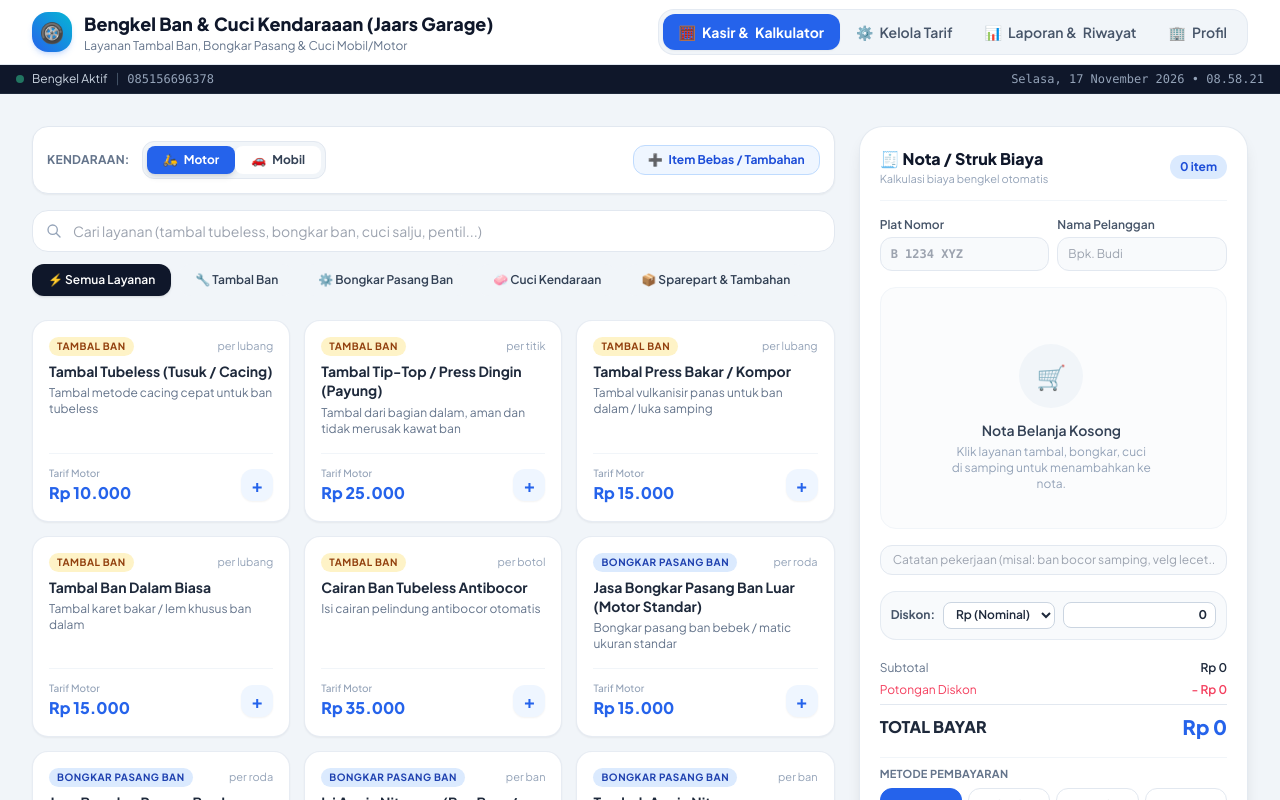
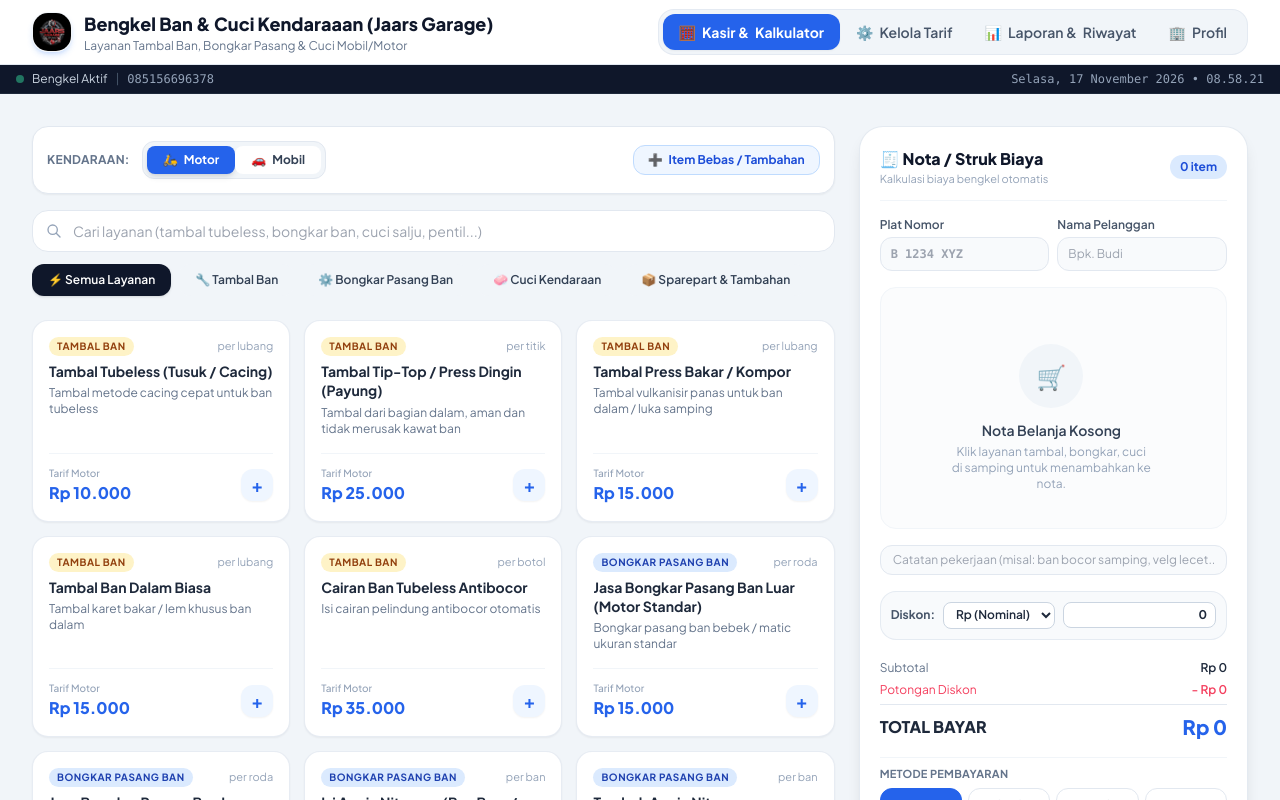
Before and after one commit to ARU30/Bengkel-Jaars, a website: page index.html in a window 1280 px wide. Shown: the top 800 px of the page. Drawn offline with nearby package versions, Linux system fonts and the light colour scheme.

Commit message:
Add files via upload

```diff
--- a/index.html
+++ b/index.html
@@ -4,6 +4,7 @@
     <meta charset="UTF-8">
     <meta name="viewport" content="width=device-width, initial-scale=1.0">
     <title>Kalkulator Bengkel Ban & Cuci Kendaraan</title>
+    <link rel="icon" type="image/png" href="img/redesign.png">
     <!-- Tailwind CSS CDN -->
     <script src="https://cdn.tailwindcss.com"></script>
     <script>
@@ -43,9 +44,7 @@
             <div class="flex items-center justify-between h-16 gap-4">
                 <!-- Brand Title -->
                 <div class="flex items-center gap-3">
-                    <div class="w-10 h-10 rounded-2xl bg-gradient-to-tr from-blue-600 to-cyan-500 flex items-center justify-center text-white shadow-md shadow-blue-500/20 text-xl font-bold">
-                        🛞
-                    </div>
+                    <img src="img/redesign.png" alt="Logo Bengkel" class="w-10 h-10 rounded-2xl object-cover shadow-md shadow-blue-500/20 border border-slate-100">
                     <div>
                         <div class="flex items-center gap-2">
                             <h1 id="header-bengkel-name" class="font-extrabold text-base sm:text-lg text-slate-900 leading-tight">
```
Also changed, not shown: img/redesign.png (added).
